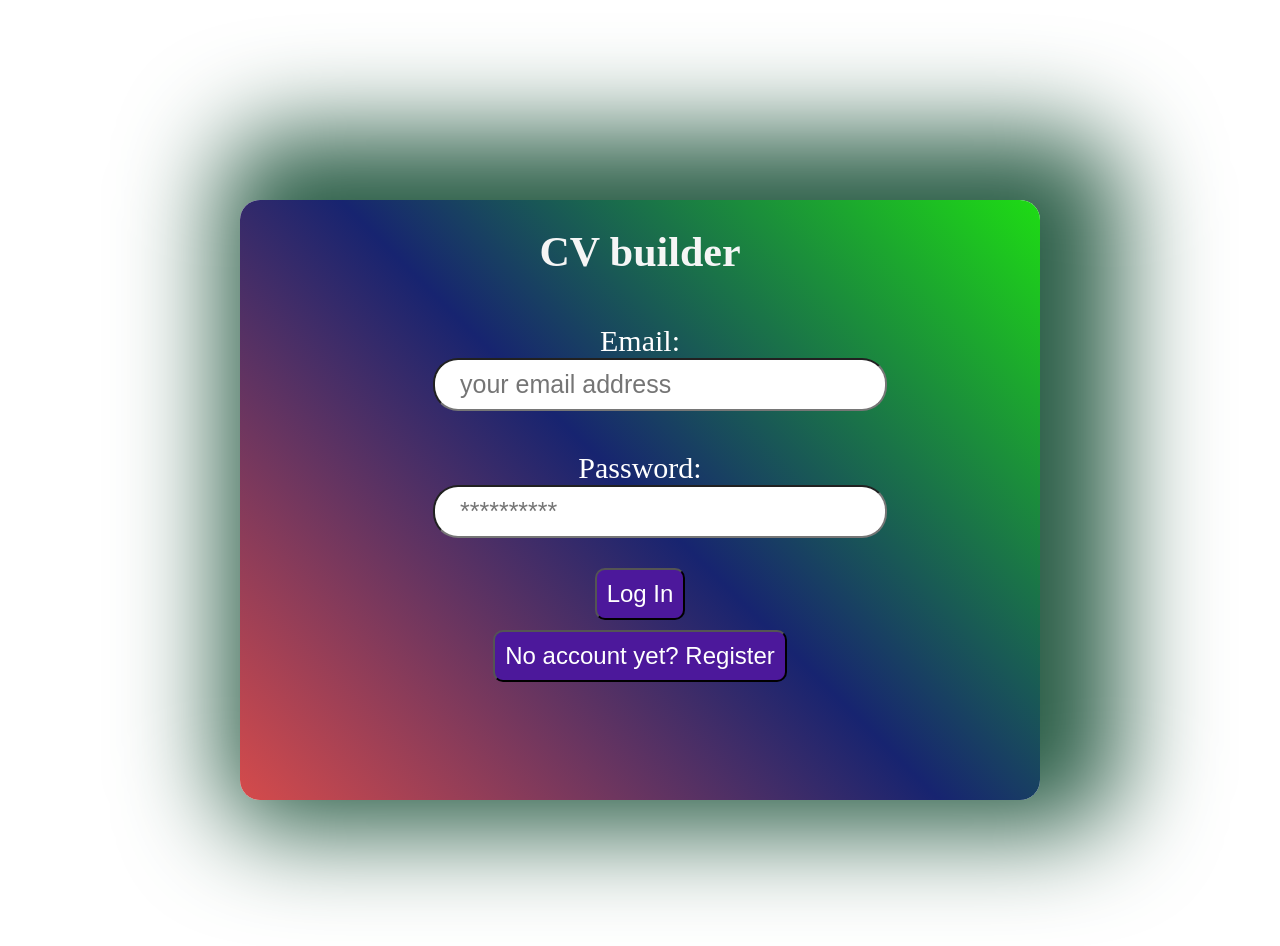
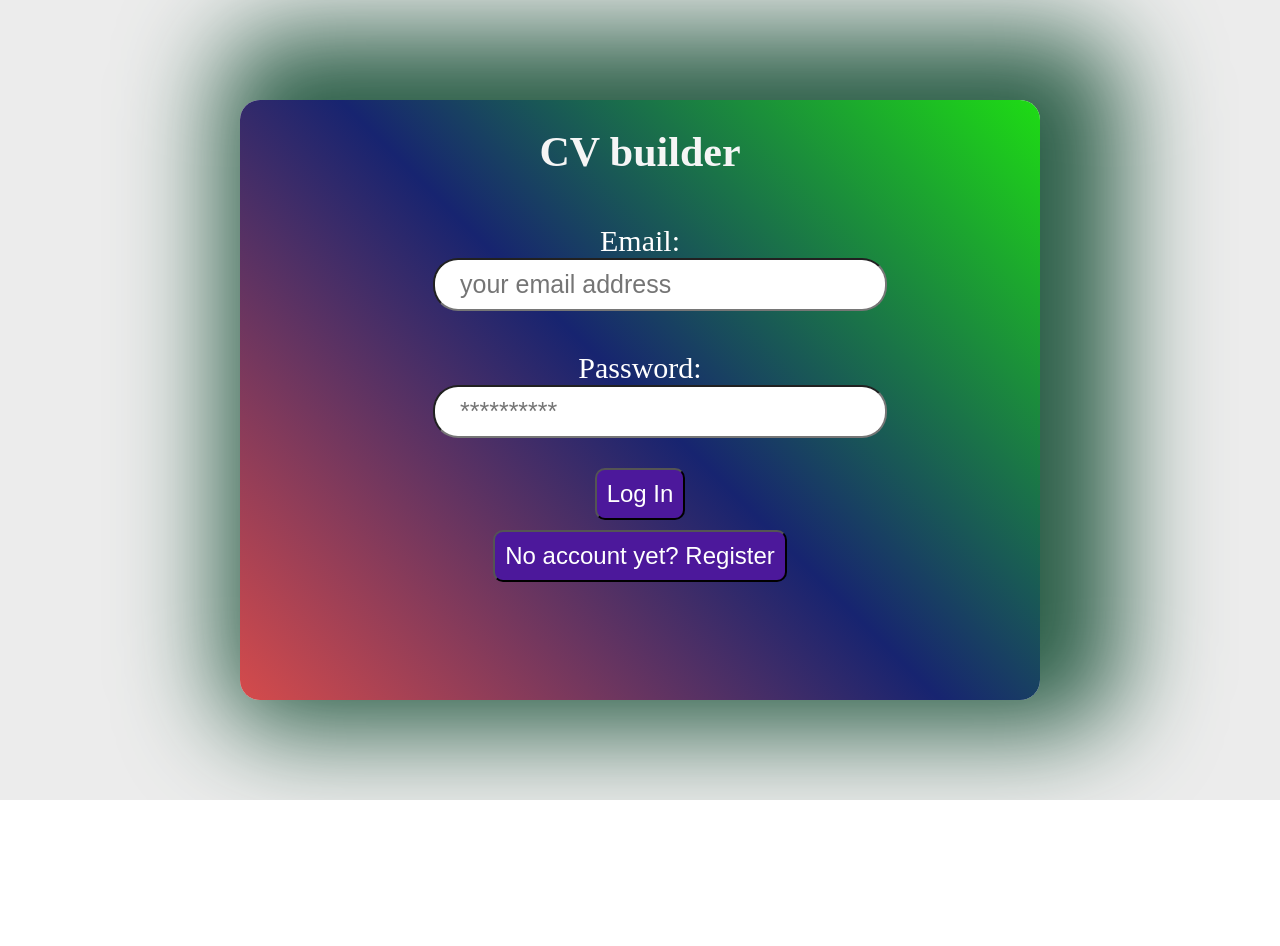
Before and after one commit to PawelOwiesek/login_user, a React (Create React App) app: page / in a window 1280 px wide. Shown: the top 946 px of the page. After the commit the page ends 800 px from the top, so only its background shows below. Built offline with nearby package versions, Linux system fonts and the light colour scheme.

Commit message:
temporary styles

```diff
--- a/src/App.js
+++ b/src/App.js
@@ -10,7 +10,16 @@ function App() {
   };
 
   return (
-    <div>
+    <div
+      style={{
+        backgroundColor: "#9e9e9e33",
+        width: "100vw",
+        height: "100vh",
+        display: "flex",
+        justifyContent: "center",
+        alignItems: "center",
+      }}
+    >
       {currentForm === "login" ? (
         <LoginForm formName={toggleForm} />
       ) : (
```
